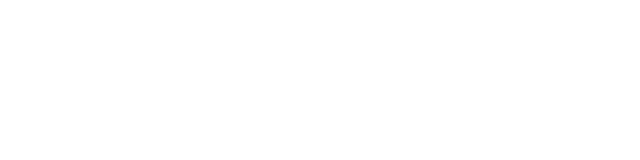
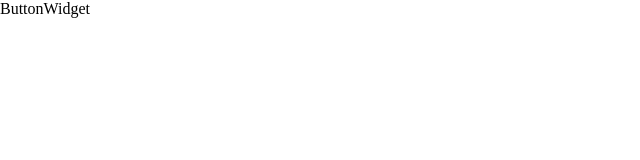
Before and after one commit to FemputerTech/notion-widgets, a React (Vite) app in the folder react/: page /widgets/button-widget in a window 1280 px wide. Before the commit this address had no page. Shown: the top 160 px of the page, without its empty margins (0-640 px from the left). Built offline with nearby package versions, Linux system fonts and the light colour scheme.

Commit message:
updated the widget paths to match their id

```diff
--- a/react/src/App.tsx
+++ b/react/src/App.tsx
@@ -8,8 +8,8 @@
     <Router>
       <Routes>
         <Route path='/' element={<Layout />} />
-        <Route path='widgets/button' element={<ButtonWidget />} />
-        <Route path='widgets/window' element={<WindowWidget />} />
+        <Route path='widgets/button-widget' element={<ButtonWidget />} />
+        <Route path='widgets/window-widget' element={<WindowWidget />} />
       </Routes>
     </Router>
   );
```
